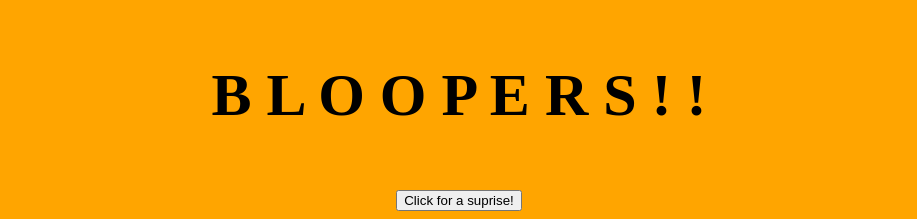
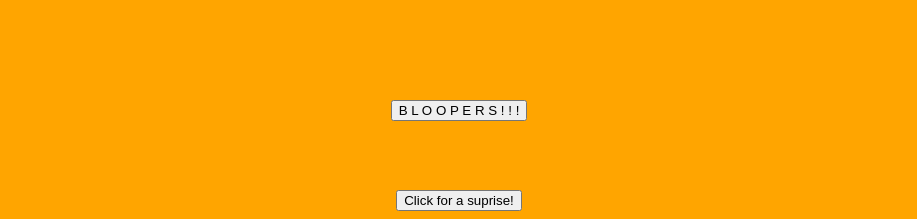
Before and after one commit to kimberlyperdomo/The-Office, a plain HTML site: page index.html in a window 1280 px wide. Shown: the part 4339-4558 px from the top of the page, without its empty margins (181-1098 px from the left). Drawn offline with Linux system fonts and the light colour scheme.

Commit message:
Update index.html

```diff
--- a/index.html
+++ b/index.html
@@ -86,8 +86,8 @@
 
       <div>
         <h3>
-          B L O O P E R S ! !
-          <a href= "https://www.youtube.com/playlist?list=PLdVY0007sCPWyCuSDwz1lgAo3-Tbp34Lb"></a>
+          <a id=("20") href= "https://www.youtube.com/playlist?list=PLdVY0007sCPWyCuSDwz1lgAo3-Tbp34Lb">
+          <button onclick= "demonstrte()">B L O O P E R S ! ! !</button></a>
         </h3>
 
         <img id= "2003" onload="hide()" src="beyonce.gif" height= "700">
```
